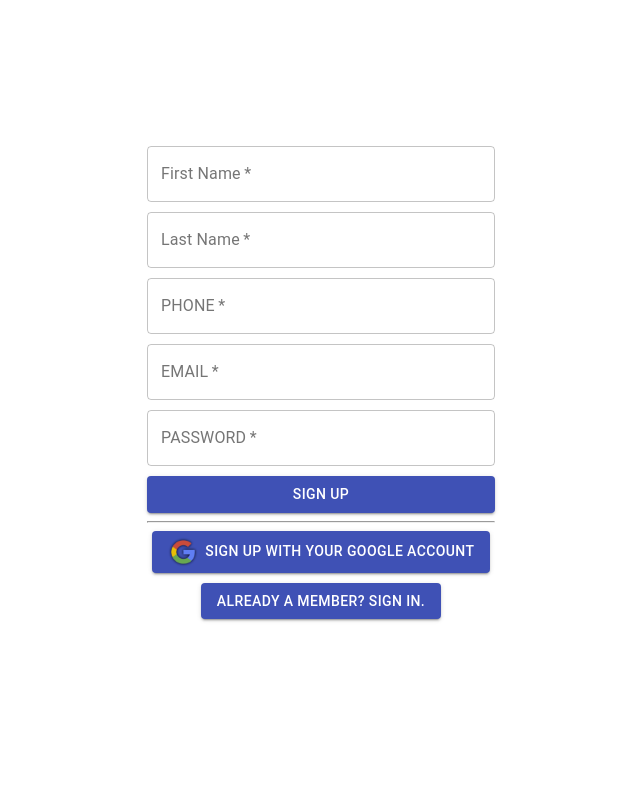
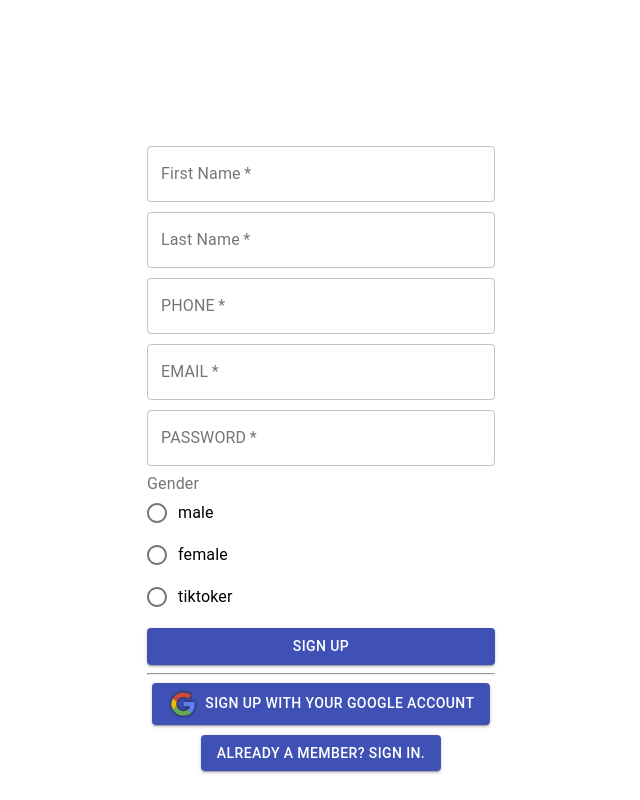
Before and after one commit to avinaash-sharma/dynamic-form-demo, a React (Create React App) app: page /Register in a window 1280 px wide. Shown: the whole page, without its empty margins (319-959 px from the left). Built offline with nearby package versions, Linux system fonts and the light colour scheme.

Commit message:
Radio Buttons

```diff
--- a/src/Components/InputText.js
+++ b/src/Components/InputText.js
@@ -6,6 +6,7 @@ import Container from "@material-ui/core/Container";
 import Button from "@material-ui/core/Button";
 import "./inputText.css";
 import Radio from "@material-ui/core/Radio";
+import FormLabel from "@material-ui/core/FormLabel";
 import RadioGroup from "@material-ui/core/RadioGroup";
 import FormControlLabel from "@material-ui/core/FormControlLabel";
 
@@ -53,7 +54,27 @@ export default class InputText extends Component {
                           variant="outlined"
                         />
                       </div>
-                    ): (
+                    ) : element === "radioButton" ? (
+                      <div key={index}>
+                        <FormLabel component="legend">
+                          {this.props.radioParameter}
+                        </FormLabel>
+                        <RadioGroup
+                          aria-label="gender"
+                          name="gender1"
+
+                          // onChange={handleChange}
+                        >
+                          {this.props.radioData.map((radioButton, index) => {
+                           return (<FormControlLabel
+                              value={radioButton}
+                              control={<Radio />}
+                              label={radioButton}
+                            />)
+                          })}
+                        </RadioGroup>
+                      </div>
+                    ) : (
                       <TextField
                         label={element.toUpperCase()}
                         validate
--- a/src/Components/Pages/Register.js
+++ b/src/Components/Pages/Register.js
@@ -16,8 +16,9 @@ export default class Register extends Component {
         }
     }
   render() {
-    const fieldName = ["name","phone", "email", "password"];
+    const fieldName = ["name","phone", "email", "password","radioButton"];
     const submitButtonText = "Sign Up";
+    const radioParameter="Gender"
     const radioData = ["male","female","tiktoker"];
 
     const data = {"option1": "Value1", "option2" : "Value2"}
@@ -27,8 +28,8 @@ export default class Register extends Component {
       <InputText
         label={fieldName}
         submitButtonText={submitButtonText}
-        radioButtons={radioData}
-		radioParameter="gender"
+        radioData={radioData}
+		    radioParameter={radioParameter}
         dropDown={data}
         csvUploader
       />
```
